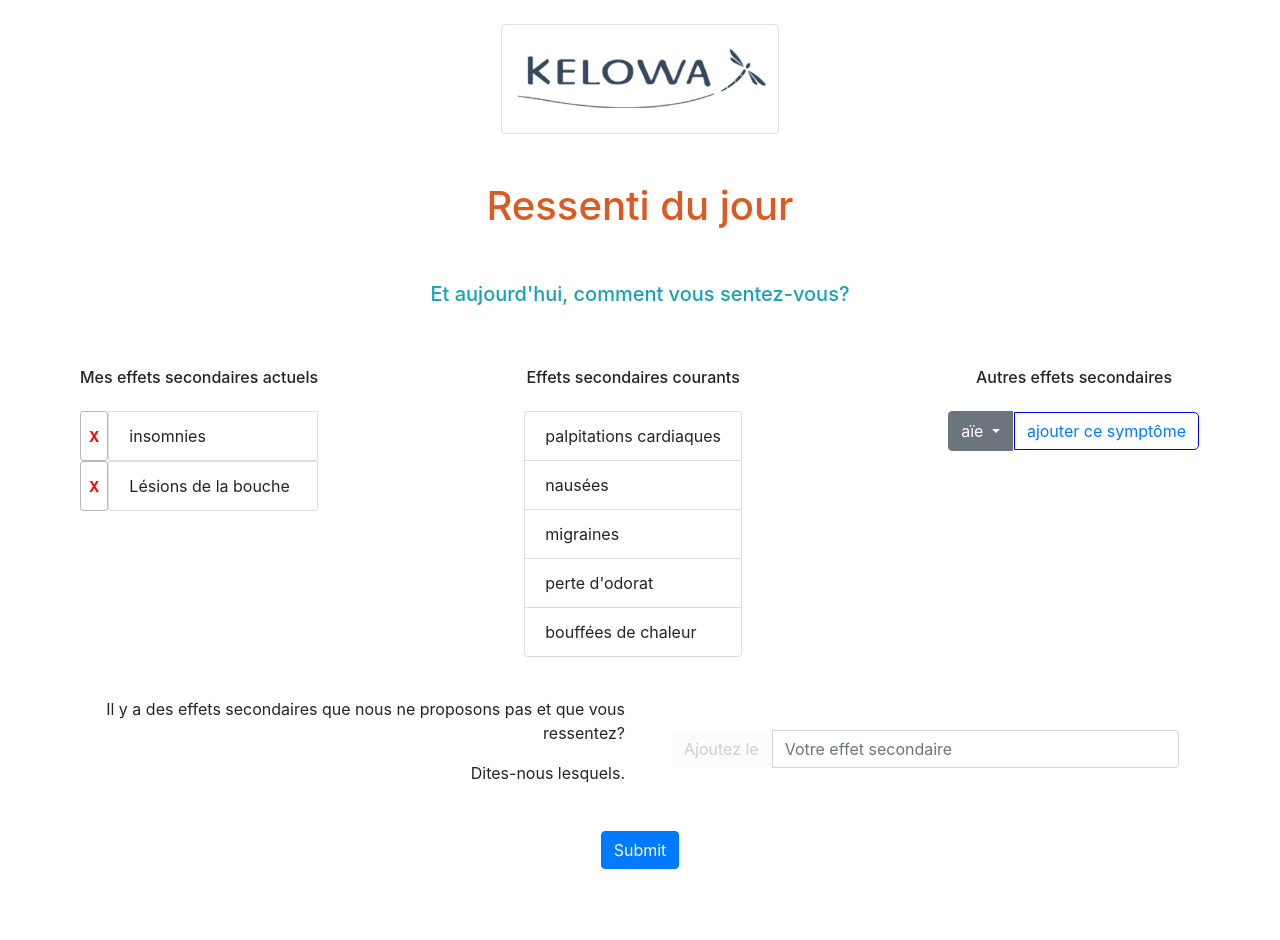
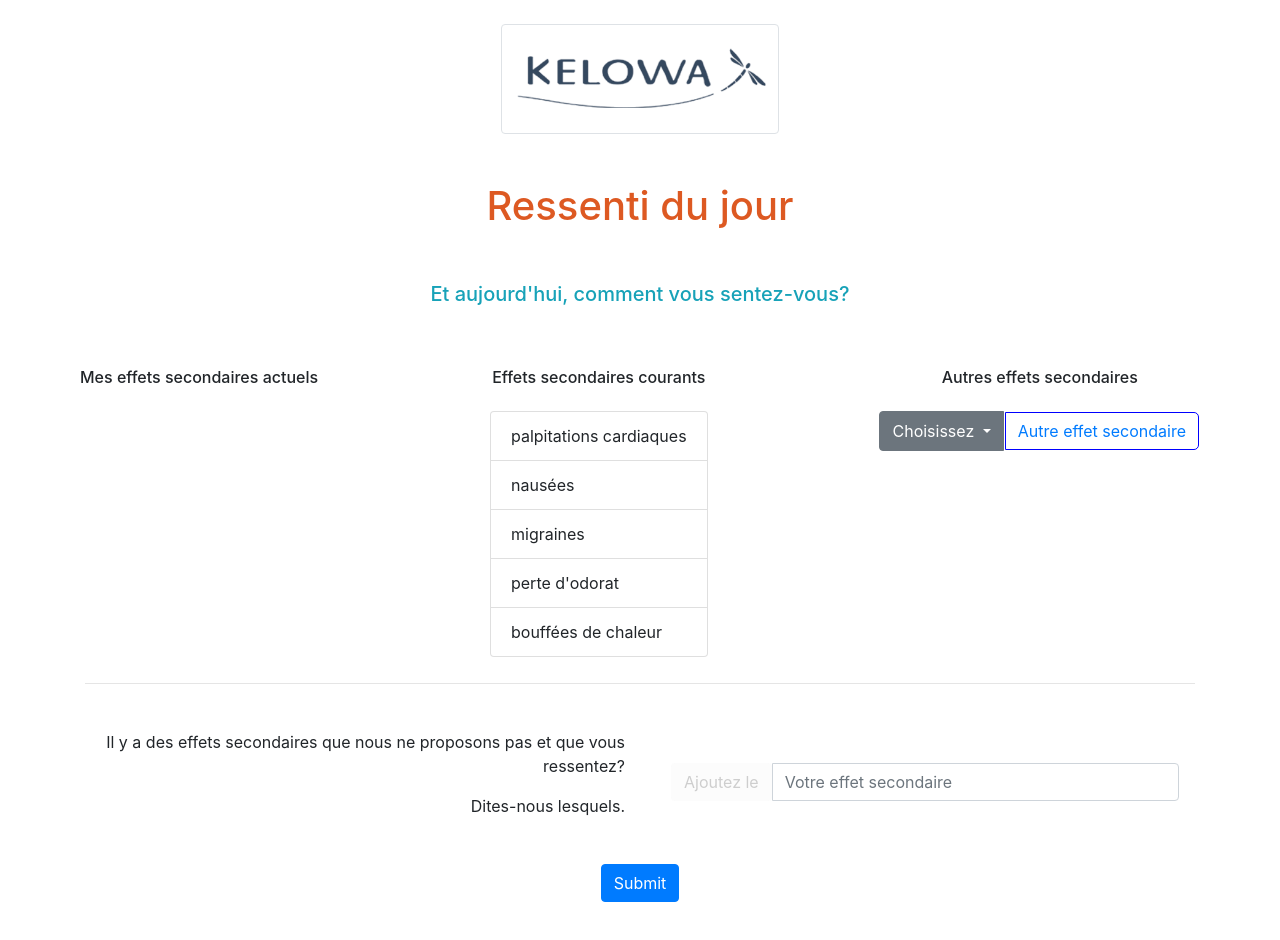
Before and after one commit to MyC-Greg/MyC-Angular-v0, an Angular app: page /symptomes in a window 1280 px wide. Before the commit the page ends 909 px from the top, so only its background shows below. Built offline with nearby package versions, Linux system fonts and the light colour scheme.

Commit message:
dropdown directive

```diff
--- a/src/app/app.module.ts
+++ b/src/app/app.module.ts
@@ -14,6 +14,7 @@ import { WizzardQuestion1Component } from './questionnaire/wizzard-question1/wiz
 import { WizzardQuestion2Component } from './questionnaire/wizzard-question2/wizzard-question2.component';
 import { WizzardQuestion3Component } from './questionnaire/wizzard-question3/wizzard-question3.component';
 import { SymptomasComponent } from './symptomas/symptomas.component';
+import { DropdownDirective } from './shared/dropdown.directive';
 
 const appRoutes: Routes = [
   { path: '', component: HomeComponent },
@@ -39,7 +40,8 @@ const appRoutes: Routes = [
     HomeComponent,
     WizzardQuestion2Component,
     WizzardQuestion3Component,
-    SymptomasComponent
+    SymptomasComponent,
+    DropdownDirective
   ],
   imports: [
     BrowserModule,
--- /dev/null
+++ b/src/app/shared/dropdown.directive.ts
@@ -0,0 +1,12 @@
+import { Directive, HostListener, HostBinding } from '@angular/core';
+
+@Directive({
+    selector: '[appDropdown]'
+})
+
+export class DropdownDirective {
+    @HostBinding('class.show') isShown = false;
+    @HostListener('click') toggleShown() {
+        this.isShown = !this.isShown;
+    }
+}
--- a/src/app/symptomas/symptomas.component.css
+++ b/src/app/symptomas/symptomas.component.css
@@ -43,3 +43,7 @@ p {
 input.ng-invalid.ng-touched {
     border: 0.5px solid rosybrown;
 }
+
+.ok {
+    background-color: red;
+}
--- a/src/app/symptomas/symptomas.component.html
+++ b/src/app/symptomas/symptomas.component.html
@@ -21,12 +21,11 @@
         </div>
         <div class="input-group d-flex flex-column">
           <div class="d-flex flex-row"
-                *ngFor="let currentSymptoma of currentSymptomas; let i=index">
-
+              *ngFor="let currentSymptoma of currentSymptomas; let i=index">
             <button id="deleteSecondaryEffects" class="btn btn-link btn-sm"
                     (click)=onDelete(i)>X</button>
-
-          <a class="list-group-item list-group-item-action">{{currentSymptomas[i]}}</a>
+          <a class="list-group-item list-group-item-action"
+              >{{currentSymptomas[i]}}</a>
           </div>
         </div>
       </div>
@@ -48,17 +47,21 @@
           <h6 class="panel-title py-3 text-center my-2">Autres effets secondaires</h6>
         </div>
         <div class="btn-group" role="group">
-          <div class="btn-group" role="group">
+          <div class="btn-group" appDropdown role="group">
             <button type="button" class="btn btn-secondary dropdown-toggle" data-toggle="dropdown" aria-haspopup="true" aria-expanded="false">
-          aïe
+          Choisissez
             </button>
           <div class="dropdown-menu">
-            <a class="dropdown-item" href="#">Action</a>
-            <a class="dropdown-item" href="#">Another action</a>
-            <a class="dropdown-item" href="#">Something else here</a>
+            <a class="dropdown-item"
+              *ngFor="let otherSymptoma of otherSymptomas; let ind=index"
+              (click)=onSelectOtherSymptoma(ind)>{{otherSymptoma}}</a>
           </div>
         </div>
-     <button id="otherSecondaryEffect" class="btn btn-link">ajouter ce symptôme</button>
+     <button
+            id="otherSecondaryEffect"
+            class="btn btn-link"
+            (click)="onAddOtherSymptoma()"
+            >{{otherSymptoma}}</button>
       </div>
     </div>
 
@@ -66,6 +69,7 @@
 
 
  <form (ngSubmit)="onAddUnknownSymptoma(f)" #f="ngForm">
+   <hr>
   <div id="addSecondaryEffect" class="row d-flex justify-content-between">
     <div class="col-lg-6">
       <p>
@@ -87,7 +91,7 @@
                 class="form-control"
                 placeholder="Votre effet secondaire"
                 ngModel
-                name="unknownSecondaryEffect"
+                name="unknownSymptoma"
                 required>
             </div>
           </div>
--- a/src/app/symptomas/symptomas.component.ts
+++ b/src/app/symptomas/symptomas.component.ts
@@ -7,31 +7,60 @@ import { NgForm } from '@angular/forms';
   styleUrls: ['./symptomas.component.css']
 })
 export class SymptomasComponent implements OnInit {
-  currentSymptomas = ['insomnies', 'Lésions de la bouche'];
+  currentSymptomas= [];
   classicSymptomas = ['palpitations cardiaques', 'nausées', 'migraines', "perte d'odorat", 'bouffées de chaleur'];
+  otherSymptomas = ['douleurs musculaires', 'trouble des règles', 'fragilisation des ongles'];
+  otherSymptoma;
   // currentSymptomasSelected: number;
   // numberToDelete;
+  // array of status
+  // click
+  // check status
+  // if >5 then 0
+  // if not ++;
+
+//  symptomaStatusColor = {
+//     0: 'lightgreen',
+//     1: 'lightpink',
+//     2: 'rosybrown',
+//     3: 'lightcoral',
+//     4: 'red',
+//     5: 'darkred'
+//   };
 
   constructor() { }
 
   ngOnInit() {
+    this.otherSymptoma = 'Autre effet secondaire';
   }
 
   onAddClassicSymptoma(newSymptomaIndex) {
-    this.currentSymptomas.unshift(this.classicSymptomas[newSymptomaIndex]);
-  }
+    if (this.currentSymptomas.indexOf(this.classicSymptomas[newSymptomaIndex]) === -1 ) {
+      this.currentSymptomas.unshift(this.classicSymptomas[newSymptomaIndex]);
+      }
+    }
 
   onDelete(index) {
   this.currentSymptomas.splice(index, 1);
   }
 
-  onAddUnknownSymptoma(form: NgForm){
-    console.log(form);
-    console.log(form.value);
-    this.currentSymptomas.unshift(form.value.unknownSecondaryEffect);
+  onAddUnknownSymptoma(form: NgForm) {
+    if (this.currentSymptomas.indexOf(form.value.unknownSymptoma) === -1 ) {
+      this.currentSymptomas.unshift(form.value.unknownSymptoma);
+    }
     form.reset();
-    console.log(this.currentSymptomas);
   }
+
+  onSelectOtherSymptoma(ind){
+    this.otherSymptoma = this.otherSymptomas[ind];
+  }
+
+  onAddOtherSymptoma() {
+    if (this.otherSymptoma !== 'Autre effet secondaire' && this.currentSymptomas.indexOf(this.otherSymptoma) === -1) {
+      this.currentSymptomas.unshift(this.otherSymptoma);
+    }
+  }
+
 
 
 
```
